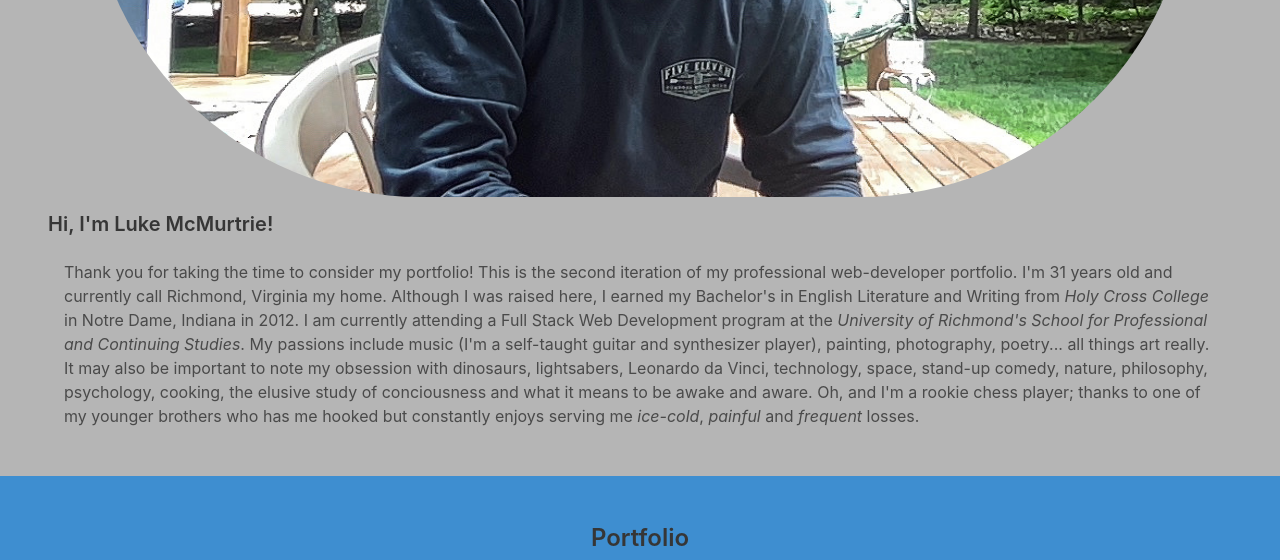
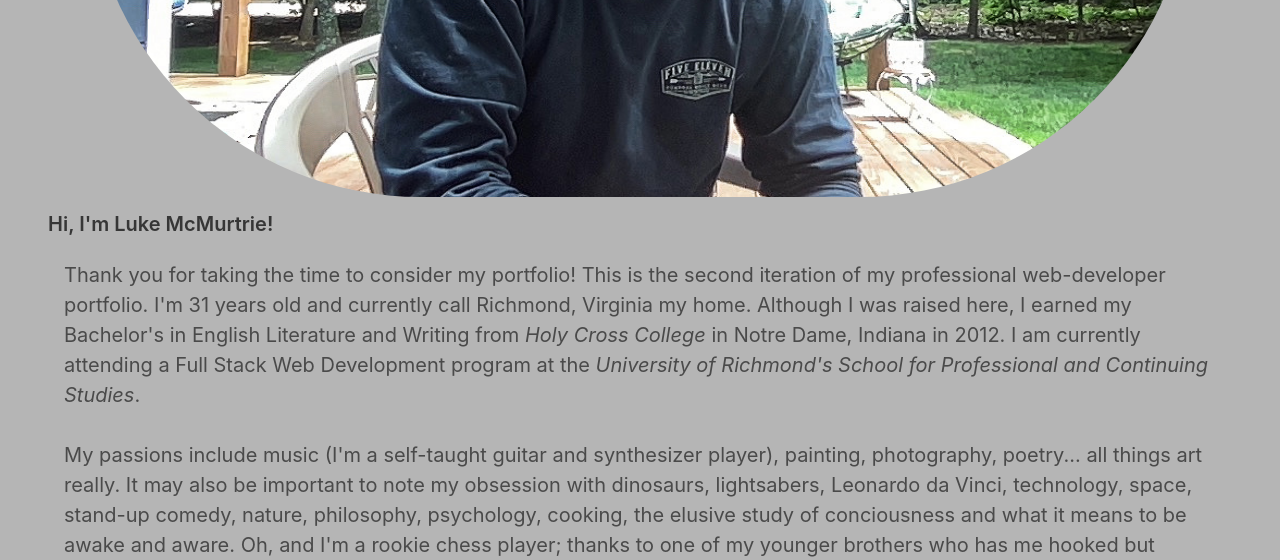
Before and after one commit to LukeMcM89/Portfolio-V2, a plain HTML site: page index.html in a window 1280 px wide. Shown: the part 638-1198 px from the top of the page. Drawn offline with nearby package versions, Linux system fonts and the light colour scheme.

Commit message:
Final TouchUps

```diff
--- a/index.html
+++ b/index.html
@@ -13,6 +13,7 @@
 
 </head>
 
+<!--NavBar-->
 
 <body>
     <header>
@@ -47,6 +48,8 @@
         </nav>
     </header>
 
+<!--About Me section with photo and short bio-->
+
     <section class="section has-background-grey-light" id="about">
         <div class="section-heading">
             <h3 class="title is-2">About Me</h3>
@@ -57,7 +60,7 @@
             </figure>
 
             <h4 class="title is-5">Hi, I'm Luke McMurtrie!</h4>
-            <div class="container">
+            <div class="container is-size-5">
                 <p>Thank you for taking the time to consider my portfolio! This is the second iteration of my
                     professional web-developer portfolio.
 
@@ -66,10 +69,8 @@
                     my Bachelor's in English Literature and Writing from <em>Holy Cross College</em> in Notre Dame,
                     Indiana in
                     2012. I am currently attending a Full Stack Web Development program at the <em>University of
-                        Richmond's
-                        School for Professional and Continuing Studies</em>. My passions include music (I'm a
-                    self-taught guitar
-                    and synthesizer player), painting, photography, poetry... all things art really.
+                    Richmond's School for Professional and Continuing Studies</em>. <br> <br>My passions include
+                    music (I'm a self-taught guitar and synthesizer player), painting, photography, poetry... all things art really.
 
                     It may also be important to note my obsession with dinosaurs, lightsabers, Leonardo da Vinci,
                     technology, space, stand-up comedy, nature, philosophy, psychology, cooking, the elusive study
@@ -81,6 +82,8 @@
             </div>
         </div>
     </section>
+
+    <!--Cards for Resumme/GitHub/LinkedIn-->
 
     <section class="section is-hidden-mobile has-background-info">
         <div class="container">
@@ -99,7 +102,8 @@
                         </div>
                         <footer class="card-footer">
                             <p class="card-footer-item">
-                                <a href="https://docs.google.com/document/d/1B6ZHb20O0jEl-WmrZe3aP0vDLfToPgyqTViMCJJjkO4/edit?usp=sharing" class="has-text-grey">View</a>
+                                <a href="https://docs.google.com/document/d/1B6ZHb20O0jEl-WmrZe3aP0vDLfToPgyqTViMCJJjkO4/edit?usp=sharing"
+                                    class="has-text-grey">View</a>
                             </p>
                         </footer>
                     </div>
@@ -113,7 +117,7 @@
                         <div class="card-content">
                             <p class="title is-size-5">GitHub Profile</p>
                             <p class="">
-                               Click View to see more about myself and my programming works.
+                                Click View to see more about myself and my programming works.
                             </p>
                         </div>
                         <footer class="card-footer">
@@ -136,7 +140,8 @@
                         </div>
                         <footer class="card-footer">
                             <p class="card-footer-item">
-                                <a href="https://www.linkedin.com/in/luke-mcmurtrie-713784211/" class="has-text-grey">View</a>
+                                <a href="https://www.linkedin.com/in/luke-mcmurtrie-713784211/"
+                                    class="has-text-grey">View</a>
                             </p>
                         </footer>
                     </div>
```
Also changed, not shown: contact.html (+2 -0 lines), my-work.html (+1 -1 lines), 1 other file.
